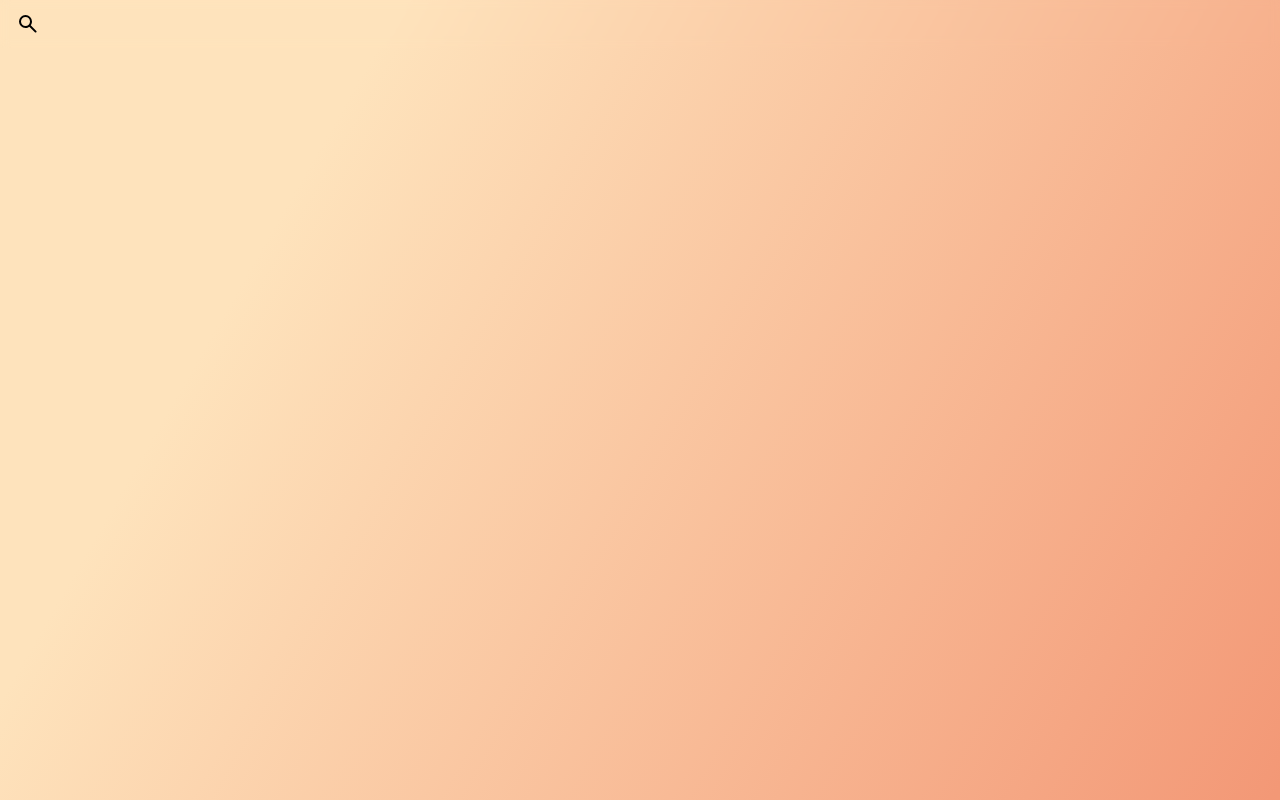
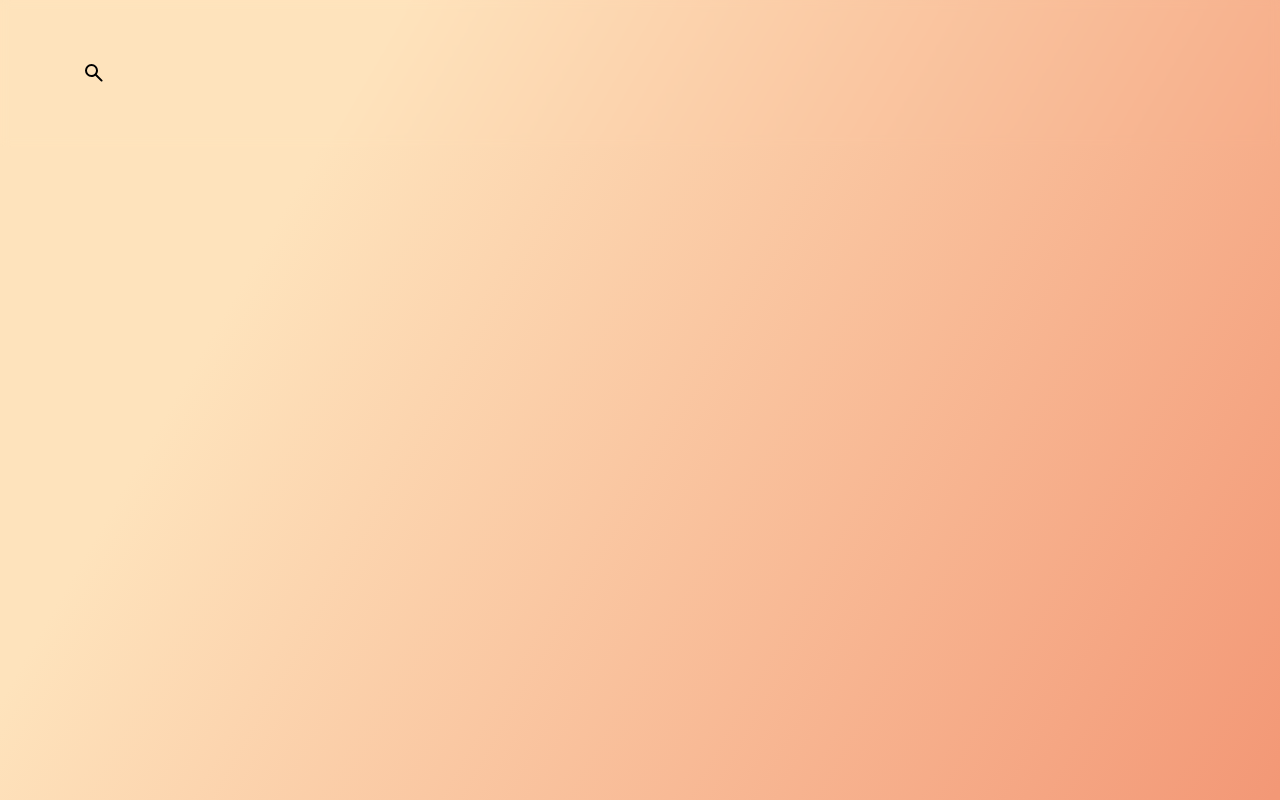
Before and after one commit to kxhcfk/vue-weather-app, a Vue app: page / in a window 1280 px wide. Built offline with nearby package versions, Linux system fonts and the light colour scheme.

Commit message:
refactor(styles): change px to rem

```diff
--- a/src/app/styles/base.css
+++ b/src/app/styles/base.css
@@ -12,8 +12,17 @@ body,
 }
 
 html {
+    font-size: 62.5%;
+    font-size: 10px;
+    font-size: 4vw;
+}
+
+body {
     font-weight: 400;
     font-family: var(--font-main);
+    font-size: var(--size-s);
+    line-height: var(--lh-s);
+    color: var(--color-black);
 }
 
 body::before {
@@ -26,6 +35,14 @@ body::before {
     height: 100%;
 }
 
+h1,
+h2,
+h3,
+h4,
+h5 {
+    font-weight: 500;
+}
+
 .app {
     min-height: 100vh;
 }
--- a/src/app/styles/variables.css
+++ b/src/app/styles/variables.css
@@ -1,21 +1,26 @@
 :root {
-    --space-xxs: 4px;
-    --space-xs: 8px;
-    --space-s: 12px;
-    --space-n: 16px;
-    --space-m: 20px;
-    --space-l: 24px;
+    --color-black: #313341;
+    --color-dark-gray: #9A938C;
 }
 
 :root {
-    --radius-xxs: 2px;
-    --radius-xs: 4px;
-    --radius-s: 6px;
-    --radius-n: 8px;
-    --radius-m: 10px;
-    --radius-l: 12px;
-    --radius-xl: 16px;
-    --radius-xxl: 20px;
+    --space-xxs: 0.4rem;
+    --space-xs: 0.8rem;
+    --space-s: 1.2rem;
+    --space-n: 1.6rem;
+    --space-m: 2rem;
+    --space-l: 2.4rem;
+}
+
+:root {
+    --radius-xxs: 0.2rem;
+    --radius-xs: 0.4rem;
+    --radius-s: 0.6rem;
+    --radius-n: 0.8rem;
+    --radius-m: 1rem;
+    --radius-l: 1.2rem;
+    --radius-xl: 1.6rem;
+    --radius-xxl: 2rem;
 }
 
 :root {
@@ -23,33 +28,33 @@
 }
 
 :root {
-    --size-xxs: 4px;
-    --size-xs: 6px;
-    --size-s: 8px;
-    --size-n: 10px;
-    --size-m: 12px;
-    --size-l: 14px;
-    --size-xl: 16px;
-    --size-xxl: 18px;
-    --size-xxxl: 20px;
-    --size-b: 24px;
-    --size-xb: 28px;
-    --size-xxb: 32px;
-    --size-xxxb: 36px;
+    --size-xxs: 0.4rem;
+    --size-xs: 0.6rem;
+    --size-s: 0.8rem;
+    --size-n: 1rem;
+    --size-m: 1.2rem;
+    --size-l: 1.4rem;
+    --size-xl: 1.6rem;
+    --size-xxl: 1.8rem;
+    --size-xxxl: 2rem;
+    --size-b: 2.4rem;
+    --size-xb: 2.8rem;
+    --size-xxb: 3.2rem;
+    --size-xxxb: 3.6rem;
 
-    --lh-xxs: 8px;
-    --lh-xs: 10px;
-    --lh-s: 12px;
-    --lh-n: 14px;
-    --lh-m: 16px;
-    --lh-l: 18px;
-    --lh-xl: 20px;
-    --lh-xxl: 22px;
-    --lh-xxxl: 24px;
-    --lh-b: 32px;
-    --lh-xb: 36px;
-    --lh-xxb: 40px;
-    --lh-xxxb: 44px;
+    --lh-xxs: 0.8rem;
+    --lh-xs: 1rem;
+    --lh-s: 1.2rem;
+    --lh-n: 1.4rem;
+    --lh-m: 1.6rem;
+    --lh-l: 1.8rem;
+    --lh-xl: 2rem;
+    --lh-xxl: 2.2rem;
+    --lh-xxxl: 2.4rem;
+    --lh-b: 3.2rem;
+    --lh-xb: 3.6rem;
+    --lh-xxb: 4rem;
+    --lh-xxxb: 4.4rem;
 }
 
 :root {
```
